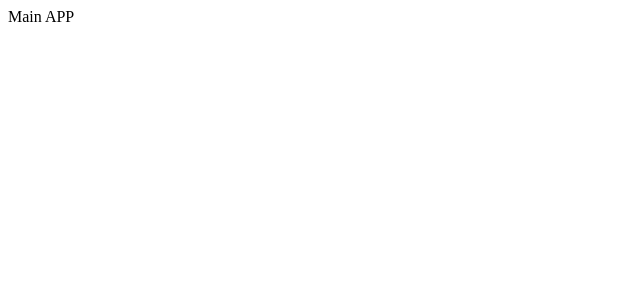
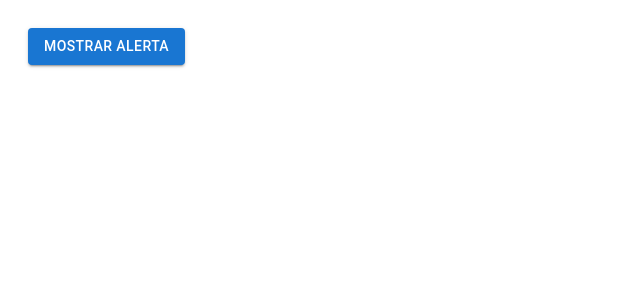
Before and after one commit to rmc741/TextEditorTest, a React (Vite) app: page / in a window 1280 px wide. Shown: the top 300 px of the page, without its empty margins (0-640 px from the left). Built offline with nearby package versions, Linux system fonts and the light colour scheme.

Commit message:
teste com alert provider

```diff
--- a/src/main.tsx
+++ b/src/main.tsx
@@ -1,20 +1,32 @@
 import { StrictMode } from 'react'
 import { createRoot } from 'react-dom/client'
 import './index.css'
-import {AlertProvider} from "./provider/AlertProvider"
+import {AlertProvider, useAlert} from "./provider/AlertProvider"
+import { Button } from '@mui/material';
 
 export function App() {
+
+
+  //Teste do alert provider
+  const { showAlert } = useAlert();
+
+  const handleClick = () => {
+    showAlert('AAAAAAAAA', 'success');
+  };
+
   return (
-    <AlertProvider>
-      <div>
-        Main APP
-      </div>
-    </AlertProvider>
+      <div style={{ padding: 20 }}>
+      <Button variant="contained" onClick={handleClick}>
+        Mostrar alerta
+      </Button>
+    </div>
   );
 }
 
 createRoot(document.getElementById('root')!).render(
   <StrictMode>
-    <App />
+    <AlertProvider>
+      <App />
+    </AlertProvider>
   </StrictMode>,
 )
```
